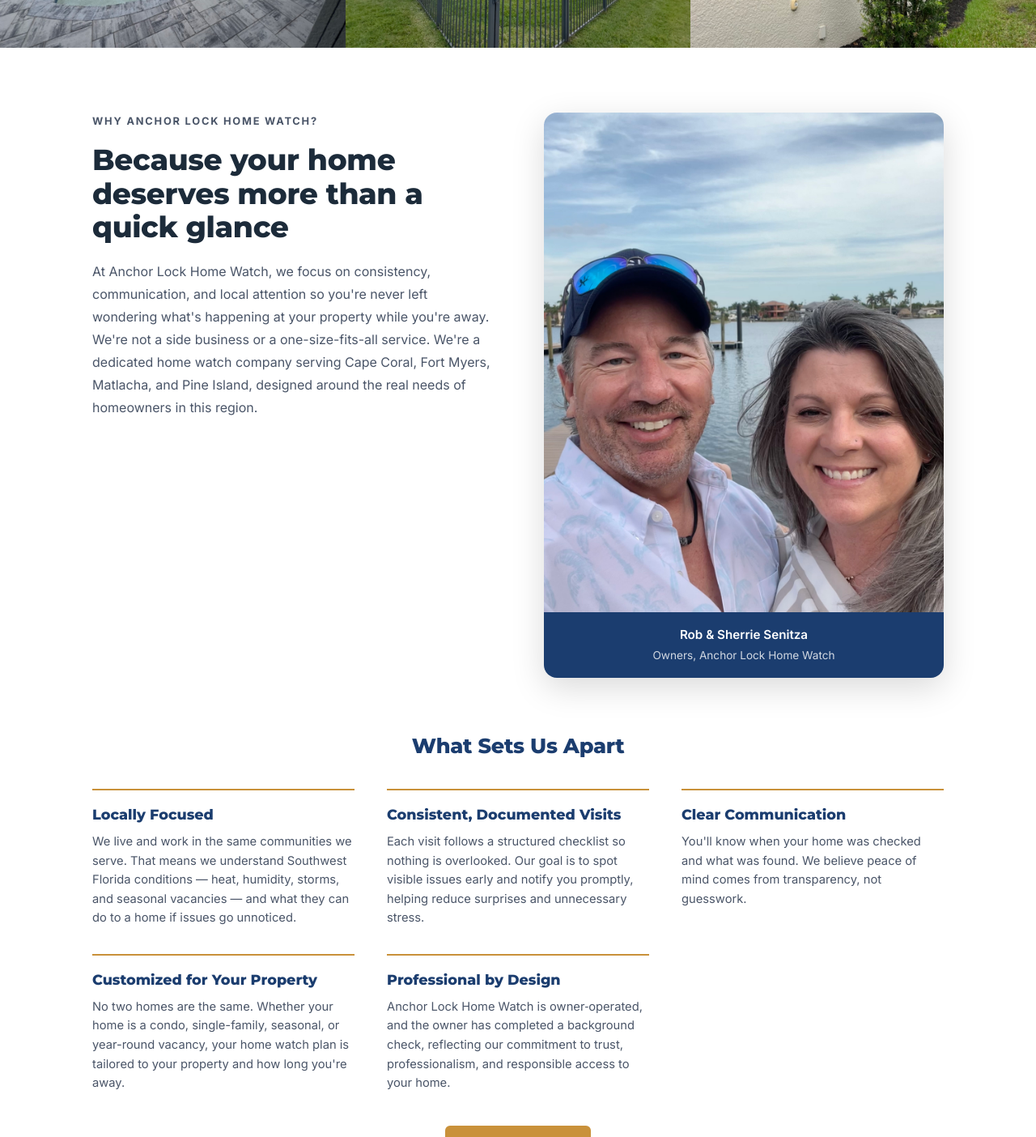
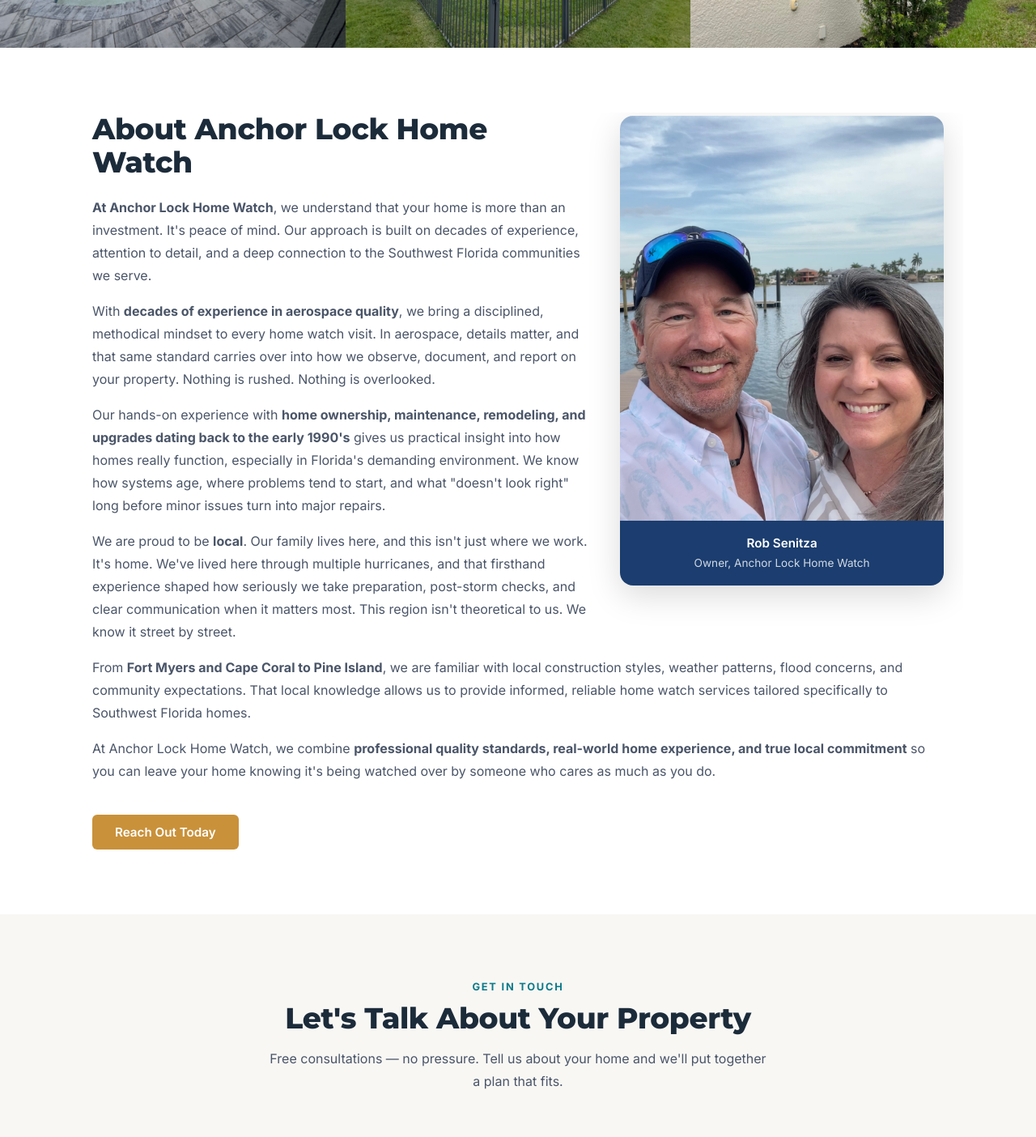
Before and after one commit to CoastalMetrics/anchor-lock-home-watch-website, a SvelteKit app: page / in a window 1280 px wide. Shown: the part 1880-3284 px from the top of the page at 81% size. Built offline with nearby package versions, Linux system fonts and the light colour scheme.

Commit message:
Adjust about section

```diff
--- a/src/routes/+page.svelte
+++ b/src/routes/+page.svelte
@@ -190,70 +190,50 @@
 
 <!-- ===================== ABOUT / TRUST ===================== -->
 <section id="about" class="about">
-	<div class="container about-inner">
-		<div class="about-text">
-			<p class="section-eyebrow">Why Anchor Lock Home Watch?</p>
-			<h2 class="section-title">Because your home deserves more than a quick glance</h2>
-			<p>
-				At Anchor Lock Home Watch, we focus on consistency, communication, and local attention
-				so you're never left wondering what's happening at your property while you're away.
-				We're not a side business or a one-size-fits-all service. We're a dedicated home watch
-				company serving Cape Coral, Fort Myers, Matlacha, and Pine Island, designed around the
-				real needs of homeowners in this region.
-			</p>
-		</div>
+	<div class="container about-container">
 		<div class="about-photo-col">
 			<div class="owner-photo-wrap">
-				<img src="/images/rob-and-sherrie.jpeg" alt="Rob & Sherrie Senitza, owners of Anchor Lock Home Watch" class="owner-photo" />
-				<p class="owner-caption">Rob & Sherrie Senitza<br /><span>Owners, Anchor Lock Home Watch</span></p>
+				<img src="/images/rob-and-sherrie.jpeg" alt="Rob Senitza, owner of Anchor Lock Home Watch" class="owner-photo" />
+				<p class="owner-caption">Rob Senitza<br /><span>Owner, Anchor Lock Home Watch</span></p>
 			</div>
 		</div>
-	</div>
-
-	<div class="container features-container">
-		<h3 class="features-heading">What Sets Us Apart</h3>
-		<div class="features-grid">
-			<div class="feature">
-				<strong class="feature-title">Locally Focused</strong>
-				<p class="feature-text">
-					We live and work in the same communities we serve. That means we understand
-					Southwest Florida conditions — heat, humidity, storms, and seasonal vacancies —
-					and what they can do to a home if issues go unnoticed.
-				</p>
-			</div>
-			<div class="feature">
-				<strong class="feature-title">Consistent, Documented Visits</strong>
-				<p class="feature-text">
-					Each visit follows a structured checklist so nothing is overlooked. Our goal is
-					to spot visible issues early and notify you promptly, helping reduce surprises
-					and unnecessary stress.
-				</p>
-			</div>
-			<div class="feature">
-				<strong class="feature-title">Clear Communication</strong>
-				<p class="feature-text">
-					You'll know when your home was checked and what was found. We believe peace of
-					mind comes from transparency, not guesswork.
-				</p>
-			</div>
-			<div class="feature">
-				<strong class="feature-title">Customized for Your Property</strong>
-				<p class="feature-text">
-					No two homes are the same. Whether your home is a condo, single-family,
-					seasonal, or year-round vacancy, your home watch plan is tailored to your
-					property and how long you're away.
-				</p>
-			</div>
-			<div class="feature">
-				<strong class="feature-title">Professional by Design</strong>
-				<p class="feature-text">
-					Anchor Lock Home Watch is owner‑operated, and the owner has completed a background check, reflecting our commitment to trust, professionalism, and responsible access to your home.
-				</p>
-			</div>
-		</div>
-		<div class="features-cta">
-			<button class="btn-primary" onclick={() => scrollTo('contact')}>Reach Out Today</button>
-		</div>
+		<h2 class="section-title about-title">About Anchor Lock Home Watch</h2>
+		<p class="about-p">
+			<b>At Anchor Lock Home Watch</b>, we understand that your home is more than an investment.
+			It's peace of mind. Our approach is built on decades of experience, attention to
+			detail, and a deep connection to the Southwest Florida communities we serve.
+		</p>
+		<p class="about-p">
+			With <b>decades of experience in aerospace quality</b>, we bring a disciplined, methodical
+			mindset to every home watch visit. In aerospace, details matter, and that same
+			standard carries over into how we observe, document, and report on your property.
+			Nothing is rushed. Nothing is overlooked.
+		</p>
+		<p class="about-p">
+			Our hands-on experience with <b>home ownership, maintenance, remodeling, and upgrades
+			dating back to the early 1990's</b> gives us practical insight into how homes really
+			function, especially in Florida's demanding environment. We know how systems age,
+			where problems tend to start, and what "doesn't look right" long before minor issues
+			turn into major repairs.
+		</p>
+		<p class="about-p">
+			We are proud to be <b>local</b>. Our family lives here, and this isn't just where we work.
+			It's home. We've lived here through multiple hurricanes, and that firsthand experience
+			shaped how seriously we take preparation, post-storm checks, and clear communication
+			when it matters most. This region isn't theoretical to us. We know it street by street.
+		</p>
+		<p class="about-p">
+			From <b>Fort Myers and Cape Coral to Pine Island</b>, we are familiar with local construction
+			styles, weather patterns, flood concerns, and community expectations. That local
+			knowledge allows us to provide informed, reliable home watch services tailored
+			specifically to Southwest Florida homes.
+		</p>
+		<p class="about-p">
+			At Anchor Lock Home Watch, we combine <b>professional quality standards, real-world home
+			experience, and true local commitment</b> so you can leave your home knowing it's being
+			watched over by someone who cares as much as you do.
+		</p>
+		<button class="btn-primary about-cta" onclick={() => scrollTo('contact')}>Reach Out Today</button>
 	</div>
 </section>
 
@@ -711,57 +691,15 @@
 		position: relative;
 		z-index: 1;
 	}
-	.about-inner {
-		display: grid;
-		grid-template-columns: 1fr 1fr;
-		gap: 4rem;
-		align-items: start;
-	}
-	.about-text .section-eyebrow { text-align: left; }
-	.about-text .section-title   { text-align: left; margin-bottom: 1.25rem; }
-	.about-text p { color: var(--mid); line-height: 1.75; margin-bottom: 1rem; }
-
-	.features-container { margin-top: 4rem; }
-	.features-heading {
-		font-family: var(--font-heading);
-		font-size: 1.6rem;
-		font-weight: 800;
-		color: var(--navy);
-		text-align: center;
-		margin-bottom: 2rem;
-		letter-spacing: -0.01em;
-	}
-	.features-grid {
-		display: grid;
-		grid-template-columns: repeat(3, 1fr);
-		gap: 2rem 2.5rem;
-	}
-	.feature {
-		padding-top: 1rem;
-		border-top: 2px solid var(--gold);
-	}
-	.feature-title {
-		display: block;
-		font-family: var(--font-heading);
-		font-size: 1.1rem;
-		font-weight: 800;
-		color: var(--navy);
-		margin-bottom: 0.5rem;
-	}
-	.feature-text {
-		font-size: 0.92rem;
-		color: var(--mid);
-		line-height: 1.6;
-		margin-bottom: 0;
-	}
-	.features-cta {
-		text-align: center;
-		margin-top: 2.5rem;
-	}
+	.about-container { overflow: hidden; }
+	.about-title { text-align: left; margin-bottom: 1.25rem; }
+	.about-p { color: var(--mid); line-height: 1.75; margin-bottom: 1rem; }
+	.about-cta { margin-top: 1.5rem; display: inline-block; }
 
 	.about-photo-col {
-		display: flex;
-		align-items: flex-start;
+		float: right;
+		width: 38%;
+		margin: 0.25rem 0 1.5rem 2.5rem;
 	}
 	.owner-photo-wrap {
 		width: 100%;
@@ -899,25 +837,12 @@
 
 		.photo-strip  { height: 180px; }
 
-		.about-inner   { grid-template-columns: 1fr; gap: 2.5rem; }
-		.about-photo-col { position: static; }
+		.about-photo-col { float: none; width: 100%; margin: 0 0 1.5rem 0; }
 		.contact-inner { grid-template-columns: 1fr; gap: 2rem; }
 		.form-row      { grid-template-columns: 1fr; }
 
-		.features-container { margin-top: 3rem; }
-		.features-grid { grid-template-columns: repeat(2, 1fr); gap: 1.75rem; }
-
 		.footer-inner  { flex-direction: column; text-align: center; }
 		.footer-meta   { text-align: center; }
-	}
-
-	@media (max-width: 600px) {
-		.features-heading { font-size: 1.3rem; margin-bottom: 1.25rem; }
-		.features-grid { grid-template-columns: 1fr; gap: 1rem; }
-		.feature { padding-top: 0.65rem; border-top-width: 1px; }
-		.feature-title { font-size: 1rem; margin-bottom: 0.25rem; }
-		.feature-text { font-size: 0.88rem; line-height: 1.5; }
-		.features-cta { margin-top: 1.5rem; }
 	}
 
 	@media (max-width: 480px) {
```
